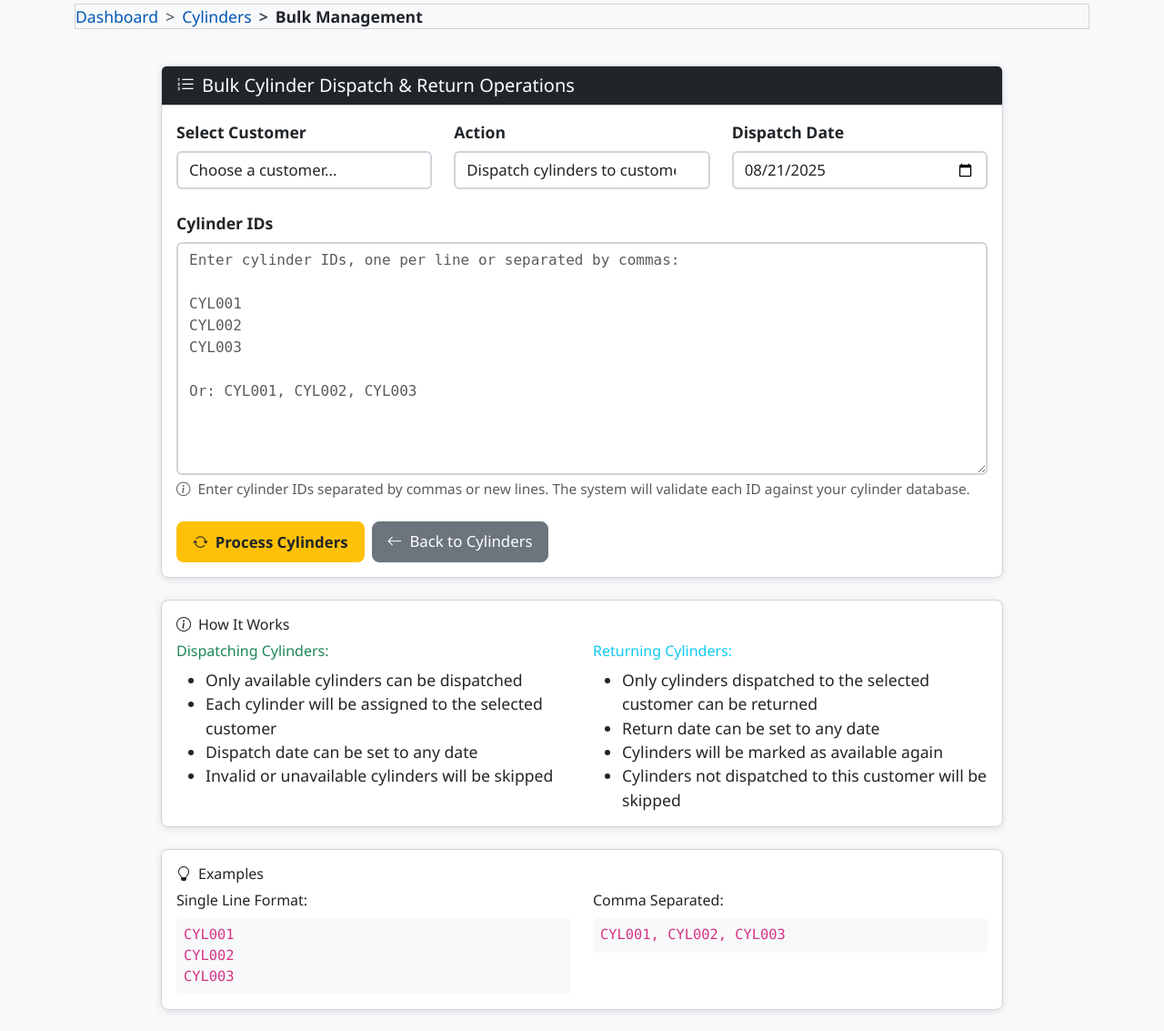
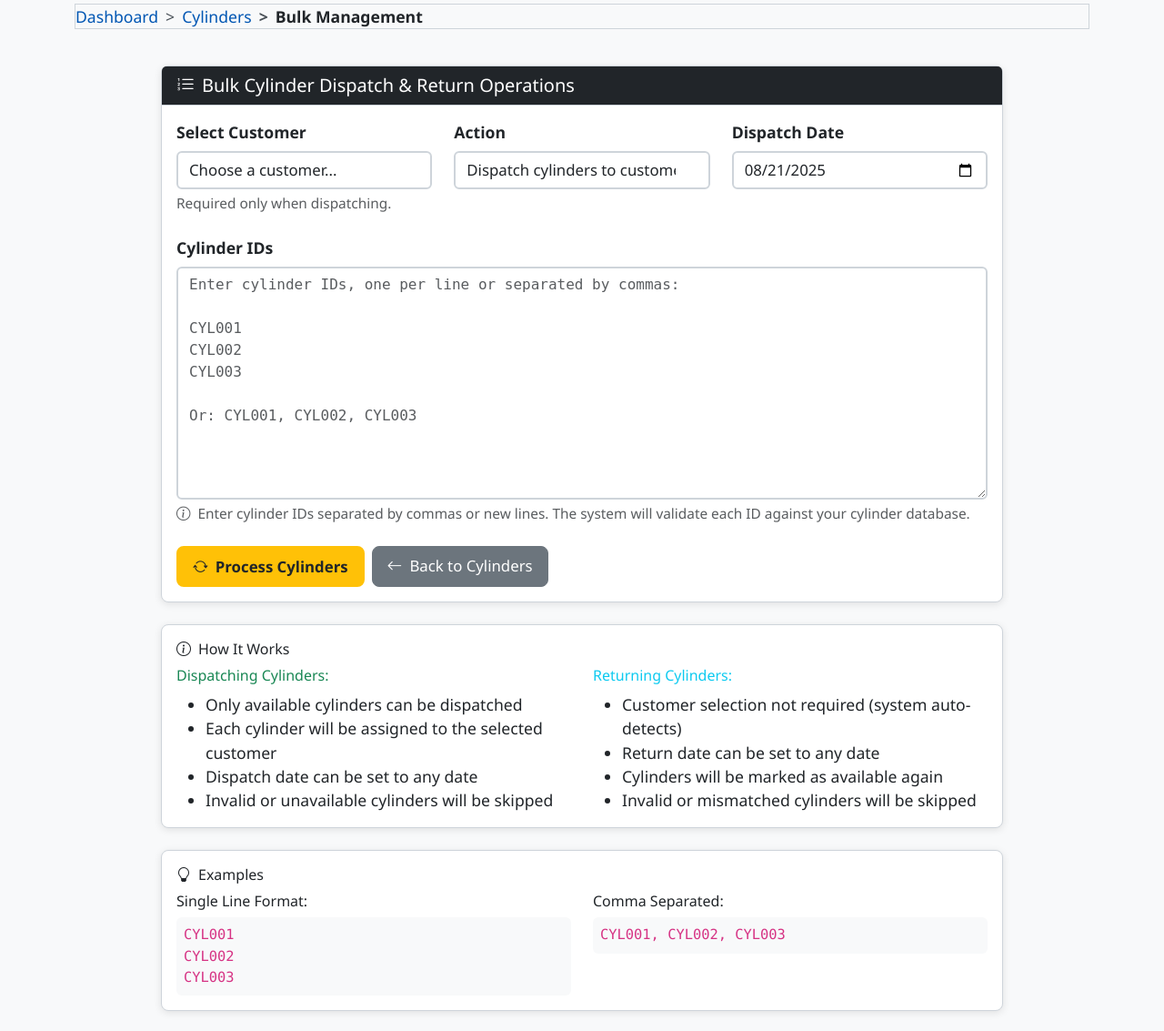
Before and after one commit to user7217/OxygenTracker, a Flask app: page /bulk_rental_management in a window 1280 px wide; the page is wider, and only the part inside the window is pictured. Shown: the part 219-1352 px from the top of that part at 91% size. Run offline with Flask 3, Linux system fonts and the light colour scheme; the visitor is signed in with stand-in values (Sample User, id 1); data that the repository does not hold is empty.

Commit message:
removed selecting custoenr for bulk cylinder while returning

```diff
--- a/routes.py
+++ b/routes.py
@@ -2762,19 +2762,14 @@ def bulk_rental_management():
 @login_required
 def process_bulk_rental():
     """Process bulk cylinder rental/return operations"""
-    customer_id = request.form.get('customer_id', '').strip()
     action = request.form.get('action', 'rent')
     date = request.form.get('date', '').strip()
     cylinder_ids_text = request.form.get('cylinder_ids', '').strip()
-
-    if not customer_id:
+    customer_id = request.form.get('customer_id', '').strip() if action == 'rent' else None
+
+    # Rent requires customer_id
+    if action == 'rent' and not customer_id:
         flash('Please select a customer', 'error')
-        return redirect(url_for('bulk_rental_management'))
-
-    with CustomerService() as customer_service:
-        customer = customer_service.get_by_id(customer_id)
-    if not customer:
-        flash('Customer not found', 'error')
         return redirect(url_for('bulk_rental_management'))
 
     if not cylinder_ids_text:
@@ -2785,7 +2780,7 @@ def process_bulk_rental():
         flash('Please select a date', 'error')
         return redirect(url_for('bulk_rental_management'))
 
-    # Parse cylinder IDs from text (support both comma-separated and line-separated)
+    # Parse cylinder IDs from text
     cylinder_ids = []
     for line in cylinder_ids_text.replace(',', '\n').split('\n'):
         cylinder_id = line.strip()
@@ -2810,19 +2805,16 @@ def process_bulk_rental():
             skipped += 1
             continue
 
-        # Use the actual system ID for operations
         actual_cylinder_id = cylinder.get('id')
         cylinder_display = cylinder.get('custom_id') or cylinder.get('serial_number') or actual_cylinder_id
 
         if action == 'rent':
-            # Check if cylinder is available
+            # Must be available
             if cylinder.get('status', '').lower() != 'available':
-                errors.append(f'"{cylinder_display}": Not available (current status: {cylinder.get("status", "unknown")})')
+                errors.append(f'"{cylinder_display}": Not available (status: {cylinder.get("status", "unknown")})')
                 skipped += 1
                 continue
 
-            # Rent the cylinder with custom date
-            # Convert date from YYYY-MM-DD to datetime ISO format
             rental_datetime = f"{date}T00:00:00"
             with CylinderService() as cylinder_service:
                 success = cylinder_service.rent_cylinder(actual_cylinder_id, customer_id, rental_datetime)
@@ -2834,15 +2826,15 @@ def process_bulk_rental():
                 skipped += 1
 
         elif action == 'return':
-            # Check if cylinder is rented/dispatched to this customer
+            # Auto resolve customer from cylinder
             cylinder_status = cylinder.get('status', '').lower()
-            if cylinder_status not in ['rented', 'dispatched'] or cylinder.get('rented_to') != customer_id:
-                errors.append(f'"{cylinder_display}": Not rented/dispatched to this customer (status: {cylinder.get("status", "unknown")})')
+            rented_to_customer = cylinder.get('rented_to')
+
+            if cylinder_status not in ['rented', 'dispatched'] or not rented_to_customer:
+                errors.append(f'"{cylinder_display}": Not currently rented/dispatched (status: {cylinder.get("status", "unknown")})')
                 skipped += 1
                 continue
 
-            # Return the cylinder with custom date
-            # Convert date from YYYY-MM-DD to datetime ISO format
             return_datetime = f"{date}T00:00:00"
             with CylinderService() as cylinder_service:
                 success = cylinder_service.return_cylinder(actual_cylinder_id, return_datetime)
@@ -2853,30 +2845,27 @@ def process_bulk_rental():
                 errors.append(f'"{cylinder_display}": Failed to return')
                 skipped += 1
 
-    # Create summary message - use safe dict access since customer is already converted to dict
-    if isinstance(customer, dict):
-        customer_name = customer.get('customer_name') or customer.get('name', 'Unknown Customer')
-    else:
-        customer_name = 'Unknown Customer'
-
-    if action == 'rent':
-        if processed > 0:
-            flash(f'Successfully dispatched {processed} cylinders ({", ".join(success_cylinders[:5])}{", ..." if len(success_cylinders) > 5 else ""}) to {customer_name}', 'success')
-    else:
-        if processed > 0:
-            flash(f'Successfully returned {processed} cylinders ({", ".join(success_cylinders[:5])}{", ..." if len(success_cylinders) > 5 else ""}) from {customer_name}', 'success')
+    # Success messages
+    if action == 'rent' and processed > 0:
+        with CustomerService() as customer_service:
+            customer = customer_service.get_by_id(customer_id)
+        customer_name = customer.get('customer_name') if customer else 'Unknown Customer'
+        flash(f'Successfully dispatched {processed} cylinders ({", ".join(success_cylinders[:5])}{", ..." if len(success_cylinders) > 5 else ""}) to {customer_name}', 'success')
+
+    if action == 'return' and processed > 0:
+        flash(f'Successfully returned {processed} cylinders ({", ".join(success_cylinders[:5])}{", ..." if len(success_cylinders) > 5 else ""})', 'success')
 
     if skipped > 0:
         flash(f'{skipped} cylinders were skipped due to errors', 'warning')
 
-    # Show detailed errors if any
     if errors:
-        error_msg = 'Details: ' + '; '.join(errors[:5])  # Show first 5 errors
+        error_msg = 'Details: ' + '; '.join(errors[:5])
         if len(errors) > 5:
             error_msg += f' and {len(errors) - 5} more...'
         flash(error_msg, 'info')
 
     return redirect(url_for('bulk_rental_management'))
+
 
 @app.route('/customers/<customer_id>/active_dispatches')
 @login_required
--- a/templates/bulk_rental_management.html
+++ b/templates/bulk_rental_management.html
@@ -41,14 +41,17 @@
                                     <option value="{{ customer.id }}">{{ customer.customer_no or 'N/A' }} - {{ customer.customer_name or customer.name or 'Unknown Customer' }} ({{ customer.customer_phone or customer.phone or 'No Phone' }})</option>
                                     {% endfor %}
                                 </select>
+                                <div class="form-text" id="customerHelp">
+                                    Required only when dispatching.
+                                </div>
                             </div>
                             <div class="col-md-4">
                                 <label for="action" class="form-label">
                                     <strong>Action</strong>
                                 </label>
-                                <select class="form-select" id="action" name="action" required onchange="toggleDateField()">
+                                <select class="form-select" id="action" name="action" required onchange="toggleCustomerField(); toggleDateField();">
                                     <option value="rent">Dispatch cylinders to customer</option>
-                                    <option value="return">Return cylinders from customer</option>
+                                    <option value="return">Return cylinders (auto-detect customer)</option>
                                 </select>
                             </div>
                             <div class="col-md-4">
@@ -113,10 +116,10 @@ Or: CYL001, CYL002, CYL003"
                         <div class="col-md-6">
                             <h6 class="text-info">Returning Cylinders:</h6>
                             <ul class="mb-0">
-                                <li>Only cylinders dispatched to the selected customer can be returned</li>
+                                <li>Customer selection not required (system auto-detects)</li>
                                 <li>Return date can be set to any date</li>
                                 <li>Cylinders will be marked as available again</li>
-                                <li>Cylinders not dispatched to this customer will be skipped</li>
+                                <li>Invalid or mismatched cylinders will be skipped</li>
                             </ul>
                         </div>
                     </div>
@@ -163,11 +166,31 @@ function toggleDateField() {
     }
 }
 
+function toggleCustomerField() {
+    const actionSelect = document.getElementById('action');
+    const customerSelect = document.getElementById('customer_id');
+    const customerHelp = document.getElementById('customerHelp');
+
+    if (actionSelect.value === 'return') {
+        customerSelect.disabled = true;
+        customerSelect.required = false;
+        customerSelect.value = "";
+        customerHelp.textContent = "Not required when returning. The system will auto-detect the customer.";
+    } else {
+        customerSelect.disabled = false;
+        customerSelect.required = true;
+        customerHelp.textContent = "Required only when dispatching.";
+    }
+}
+
 // Set today's date as default
 document.addEventListener('DOMContentLoaded', function() {
     const dateInput = document.getElementById('date');
     const today = new Date().toISOString().split('T')[0];
     dateInput.value = today;
+
+    toggleDateField();
+    toggleCustomerField();
 });
 </script>
 
```
